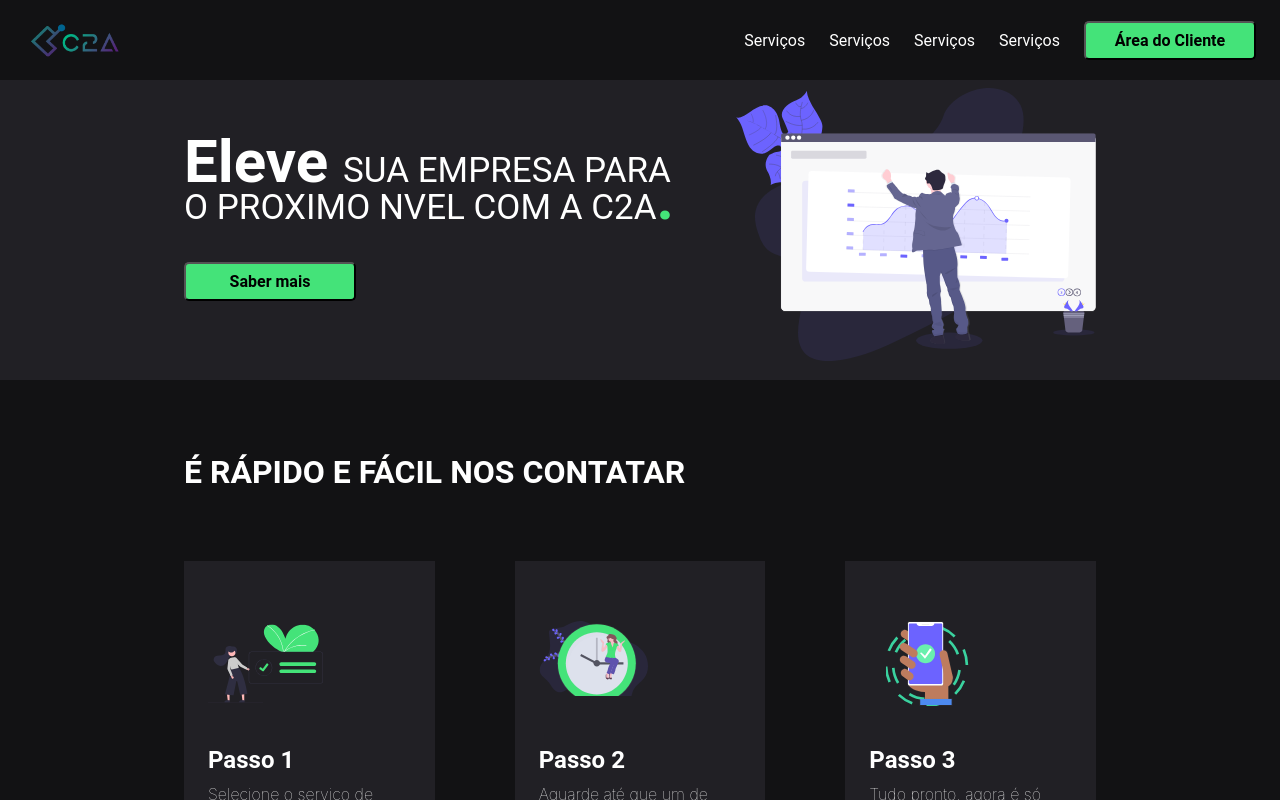
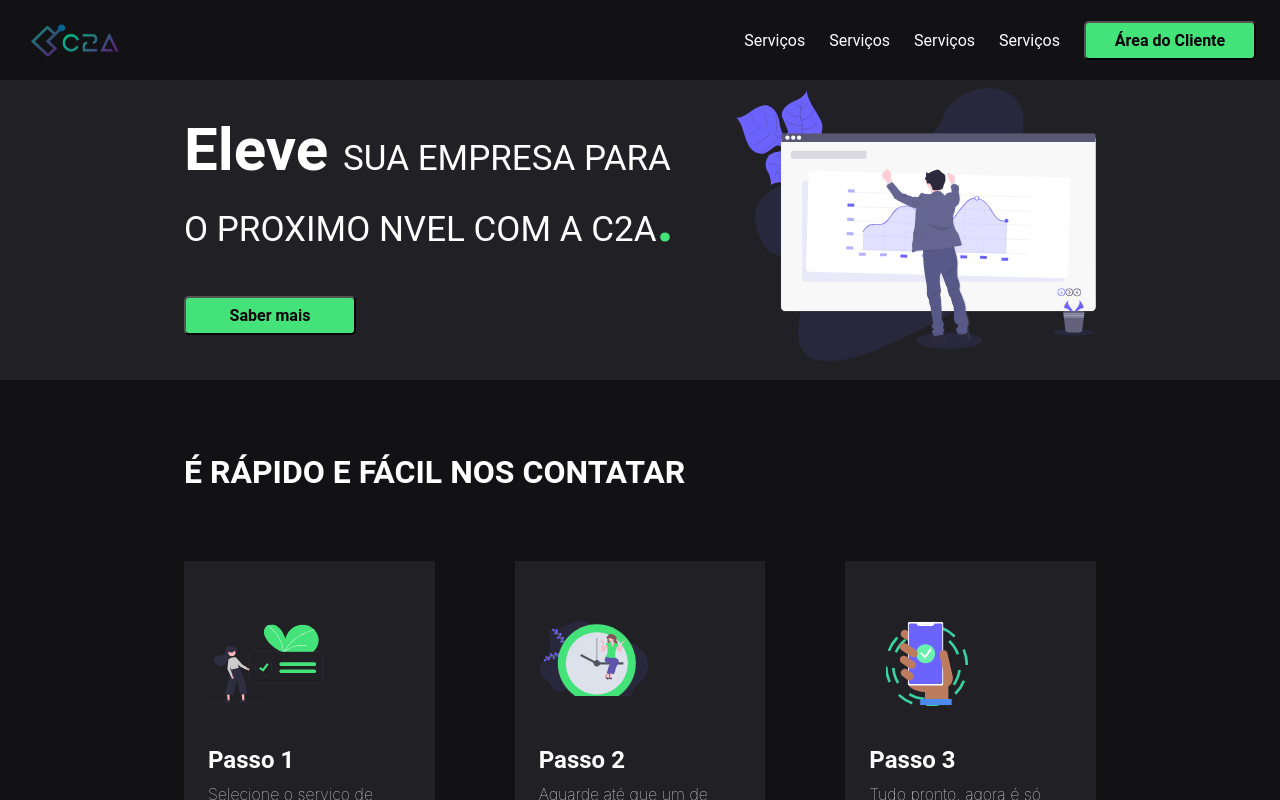
Before and after one commit to soualexandre/projeto-c2a, a React (Create React App) app: page / in a window 1280 px wide. Shown: the top 800 px of the page. Built offline with nearby package versions, Linux system fonts and the light colour scheme.

Commit message:
coisa que não desbuga nunca

```diff
--- a/src/Components/Home/Jambutron/jambutron.css
+++ b/src/Components/Home/Jambutron/jambutron.css
@@ -12,10 +12,9 @@ background: #212025;
     font-weight: initial;
     font-size: 35px;
     width: 500px;
-    line-height: 28px;
 }
 .jamb h1 span{
-    font-weight: bold;
+    font-weight: bolder;
     font-size: 60px;
 }
 .jam-ponto{
@@ -59,12 +58,6 @@ transition: 300ms;
 
   }
 
-
-
-
-
-
-
 .titulo-jam{
     margin-top: 8%;
     display: flex;
```
